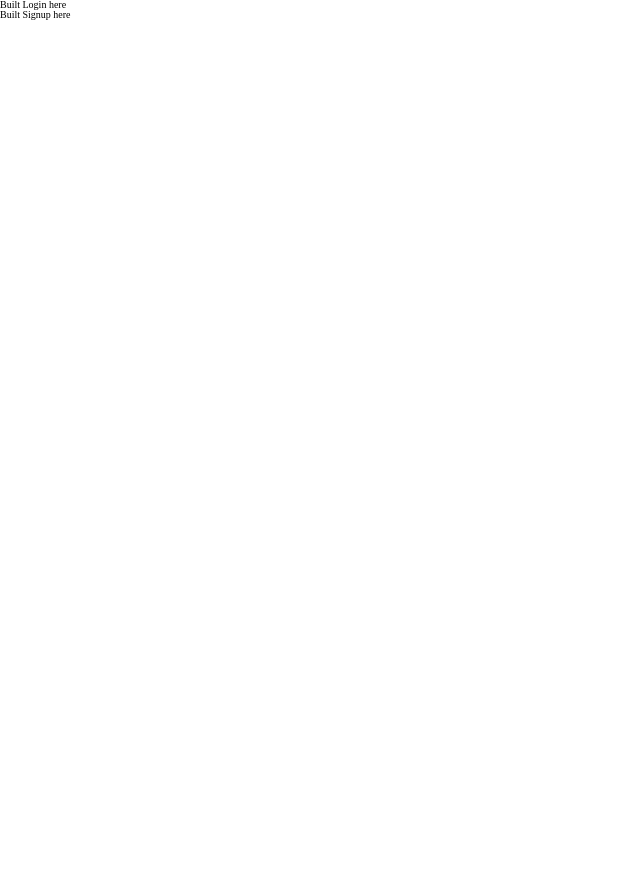
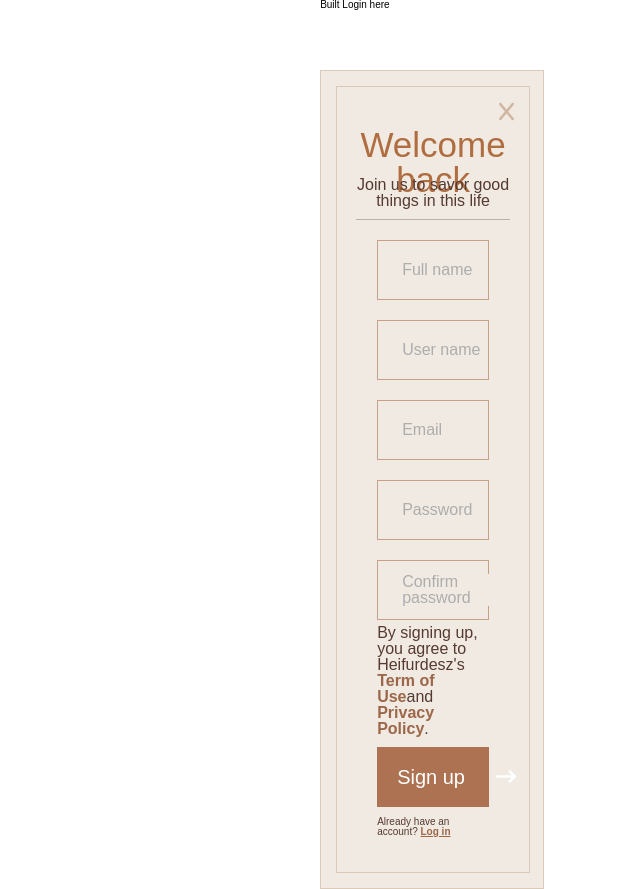
Before and after one commit to huylucwork/furniture-showroom, a React (Create React App) app in the folder client/: page /home in a window 1280 px wide. Shown: the whole page, without its empty margins (0-640 px from the left). Before the commit the page ends 800 px from the top, so only its background shows below. Built offline with nearby package versions, Linux system fonts and the light colour scheme.

Commit message:
Signup commit

```diff
--- a/client/src/components/homepage/auth/signup.jsx
+++ b/client/src/components/homepage/auth/signup.jsx
@@ -1,8 +1,60 @@
 import React from "react";
-import "../../../styles/login.css";
+import "../../../styles/signup.css";
 
 export default function Signup() {
     return(
-        <h1>Built Signup here</h1>
+        <div class="wrapper">
+      <div class="ctr">
+        <div class="ctr_icon">
+          <i class="fa-solid fa-x fa-2x ctr_icon_my-icon"></i>
+        </div>
+        <h1 class="ctr_header">Welcome back</h1>
+        <p class="ctr_para">Join us to savor good things in this life</p>
+        <form method="post" class="ctr_form">
+          <div class="ctr_form_text-field">
+            <input class="ctr_form_text-field_input" type="text" />
+            <label class="ctr_form_text-field_label">Full name</label>
+          </div>
+          <div class="ctr_form_text-field">
+            <input class="ctr_form_text-field_input" type="text" autocomplete="off" />
+            <label class="ctr_form_text-field_label">User name</label>
+          </div>
+          <div class="ctr_form_text-field">
+            <input class="ctr_form_text-field_input" type="text" autocomplete="off" required />
+            <label class="ctr_form_text-field_label">Email</label>
+          </div>
+          <div class="ctr_form_text-field">
+            <input class="ctr_form_text-field_input" type="password" autocomplete="off" required />
+            <label class="ctr_form_text-field_label">Password</label>
+          </div>
+          <div class="ctr_form_text-field">
+            <input class="ctr_form_text-field_input" type="password" autocomplete="off" required />
+            <label class="ctr_form_text-field_label">Confirm password</label>
+          </div>
+          <div class="ctr_desc">
+            By signing up, you agree to Heifurdesz's <a class="ctr_link" href="#">Term of Use</a>
+            and <a class="ctr_link" href="#">Privacy Policy</a>.
+          </div>
+          <div class="ctr_sign-up-btn">
+            <input type="submit" value="Sign up" class="ctr_sign-up-btn_submit" />
+            <i class="fa-solid fa-arrow-right-long fa-2x ctr_sign-up-btn_icon"></i>
+          </div>
+          <div class="ctr_signup-link">
+            Already have an account? <a class="ctr_link" href="#"><u>Log in</u></a>
+          </div>
+        </form>
+      </div>
+    </div>
+    // <script>
+    //   document.querySelectorAll(".ctr_form_text-field_input").forEach((element) => {
+    //     element.addEventListener("blur", (event) => {
+    //         if (event.target.value != "") {
+    //             event.target.nextElementSibling.classList.add("ctr_form_filled");
+    //         } else {
+    //             event.target.nextElementSibling.classList.remove("ctr_form_filled");
+    //         }
+    //     });
+    // });
+    // </script>
     )
 }
--- a/client/src/styles/signup.css
+++ b/client/src/styles/signup.css
@@ -0,0 +1,151 @@
+body {
+    display: flex;
+    align-items: center;
+    justify-content: center;
+    font-family: "Poppins", Arial, Helvetica, sans-serif;
+}
+
+.wrapper {
+    width: 30%;
+    padding: 15px;
+    margin-top: 60px;
+    border: 1px solid #dccab9;
+    background-color: #f0eae2;
+}
+
+.ctr {
+    position: relative;
+    width: 100%;
+    border: 1px solid #dccab9;
+    background-color: #f0eae2;
+}
+
+.ctr_icon {
+    position: absolute;
+    right: 0;
+    padding: 15px;
+}
+
+.ctr_icon_my-icon {
+    color: #d1b7a1;
+}
+
+.ctr_icon_my-icon:hover {
+    color: #ad7252;
+    cursor: pointer;
+    transform: scale(1.2);
+}
+
+.ctr_header {
+    margin-top: 40px;
+    text-align: center;
+    color: #b06d40;
+    font-weight: lighter;
+    font-size: 35px;
+}
+
+.ctr_para {
+    color: #553a31;
+    text-align: center;
+    border-bottom: 1px solid #bab0a7;
+    padding-bottom: 10px;
+    margin: -20px auto 10px auto;
+    width: 80%;
+    font-size: 16px;
+}
+
+.ctr_form {
+    padding: 0 40px;
+}
+
+.ctr_form_text-field {
+    position: relative;
+    margin: 30px 0;
+}
+
+.ctr_form_text-field_input {
+    box-sizing: border-box;
+    width: 100%;
+    padding: 0 23px;
+    height: 60px;
+    font-size: 16px;
+    background: none;
+    outline: none;
+    margin-top: -10px;
+    border: 1px solid #c7a08a;
+}
+
+.ctr_form_text-field_label {
+    position: absolute;
+    top: 40%;
+    left: 5px;
+    margin-left: 20px;
+    color: #adadad;
+    transform: translateY(-50%);
+    font-size: 16px;
+    pointer-events: none;
+    transition: .2s;
+    background-color: #f0eae2;
+}
+
+.ctr_form_text-field_input:focus {
+    border: 2px solid #c7a08a;
+}
+
+.ctr_form_text-field_input:focus + .ctr_form_text-field_label,
+.ctr_form_filled{
+    top: -10px;
+    color: #c7a08a;
+    padding: 4px;
+    font-weight: bold;
+}
+
+.ctr_desc {
+    margin-top: -25px;
+    margin-bottom: 10px;
+    font-size: 16px;
+    color: #553a31;
+}
+
+.ctr_link {
+    text-decoration: none;
+    color: #9c674a;
+    font-weight: bold;
+}
+
+.ctr_sign-up-btn {
+    cursor: pointer;
+    width: 100%;
+    height: 60px;
+    display: flex;
+    justify-content: space-between;
+    background-color: #ad7252;
+    margin-bottom: 10px;
+}
+
+.ctr_sign-up-btn_submit {
+    cursor: pointer;
+    border: none;
+    background-color: #ad7252;
+    color: #fff;
+    font-size: 20px;
+    text-align: left;
+    padding-left: 20px;
+    width: 100px;
+    transition: width .5s;
+}
+
+.ctr_sign-up-btn:hover > .ctr_sign-up-btn_submit{
+    background-color: #9c674b;
+    width: 300px;
+}
+
+.ctr_sign-up-btn_icon {
+    color: #fff;
+    margin: auto 25px;
+}
+
+.ctr_signup-link {
+    margin-bottom: 35px;
+    color: #553a31;
+}
```
